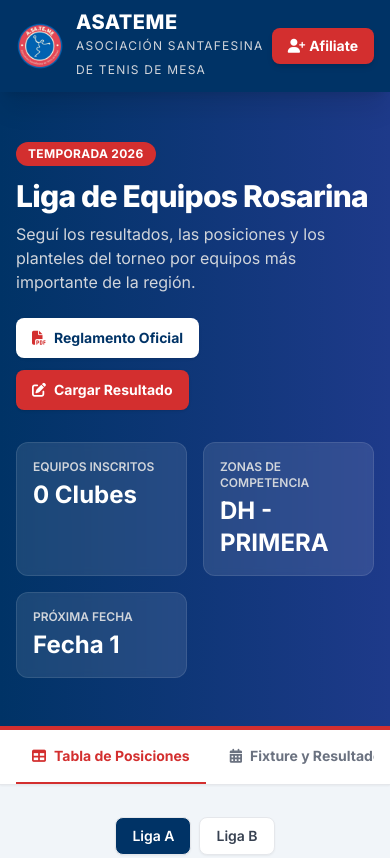
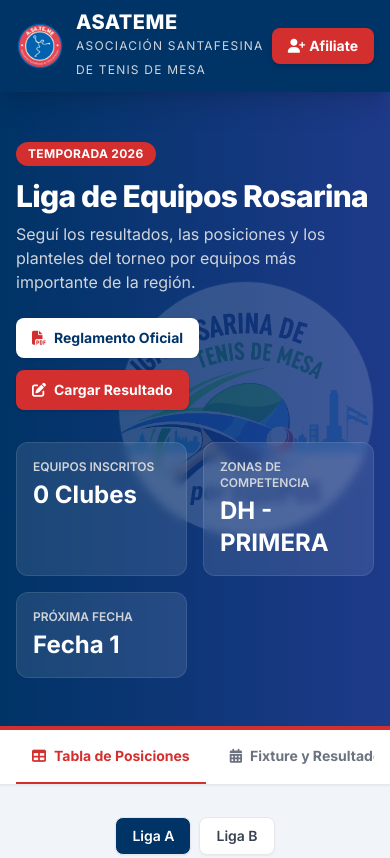
Before and after one commit to mariaapaezt/web-asateme, a plain HTML site: page liga-equipos.html in a window 390 px wide. Shown: the top 858 px of the page. Drawn offline with nearby package versions, Linux system fonts and the light colour scheme; no server answers.

Commit message:
Se mejora la visual de mobile

```diff
--- a/liga-equipos.html
+++ b/liga-equipos.html
@@ -5,6 +5,8 @@
     <meta charset="UTF-8">
     <meta name="viewport" content="width=device-width, initial-scale=1.0">
     <title>Liga de Equipos - ASATEME</title>
+
+    <link rel="icon" type="image/png" href="assets/logos/LIGA.jpg">
 
     <script src="https://cdn.tailwindcss.com"></script>
     <link rel="stylesheet" href="https://cdnjs.cloudflare.com/ajax/libs/font-awesome/6.4.0/css/all.min.css">
@@ -80,8 +82,23 @@
         </div>
     </nav>
 
-    <header class="bg-gradient-to-r from-asatemeBlue to-blue-900 text-white py-12 border-b-4 border-asatemeRed">
-        <div class="container mx-auto px-4 md:px-6">
+    <!-- ========================================== -->
+    <!-- BANNER PRINCIPAL DE LA LIGA                -->
+    <!-- ========================================== -->
+    <header
+        class="relative bg-gradient-to-r from-asatemeBlue to-blue-900 text-white py-12 border-b-4 border-asatemeRed overflow-hidden">
+
+        <!-- 1. CAPA DE IMAGEN DE FONDO (Circular, justificada a la derecha y sutil) -->
+        <div
+            class="absolute inset-y-0 right-0 flex items-center justify-end opacity-15 pointer-events-none select-none z-0 px-4 md:px-12">
+            <div class="w-64 h-64 md:w-96 md:h-96 rounded-full overflow-hidden border border-white/20 shadow-inner">
+                <img src="assets/logos/LIGA.jpg" alt="Logo Liga de Fondo" class="w-full h-full object-cover">
+            </div>
+        </div>
+
+
+        <!-- CONTENEDOR PRINCIPAL (Posicionado por encima del fondo gracias a relative y z-10) -->
+        <div class="container mx-auto px-4 md:px-6 relative z-10">
             <div class="flex flex-col md:flex-row justify-between items-start md:items-center gap-6">
                 <div>
                     <span
@@ -104,6 +121,7 @@
                 </div>
             </div>
 
+            <!-- TARJETAS ESTADÍSTICAS CON EFECTO BLUR (El círculo del logo pasará sutilmente por detrás) -->
             <div class="grid grid-cols-2 md:grid-cols-4 gap-4 mt-8">
                 <div class="bg-white/10 backdrop-blur-sm p-4 rounded-xl border border-white/10">
                     <p class="text-xs text-gray-300 uppercase font-semibold">Equipos Inscritos</p>
```
Also changed, not shown: index.html (+8 -10 lines).
